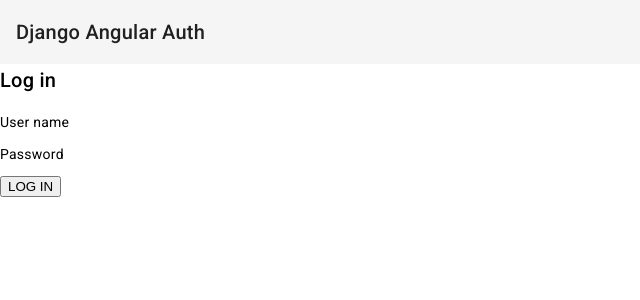
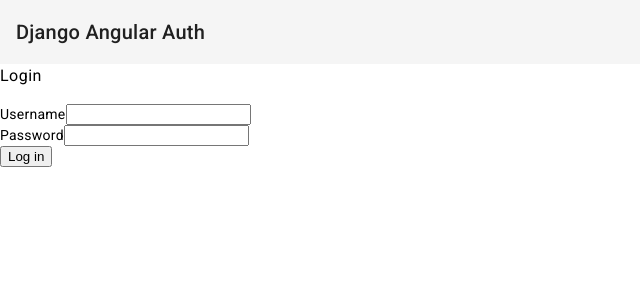
Before and after one commit to Marinavazmed/Proyecto-integrado-Marinavaz-Angular, an Angular app: page /login in a window 1280 px wide. Shown: the top 300 px of the page, without its empty margins (0-640 px from the left). Built offline with nearby package versions, Linux system fonts and the light colour scheme.

Commit message:
cors headers configurados, formulario de login

```diff
--- a/angular.json
+++ b/angular.json
@@ -65,6 +65,10 @@
         },
         "serve": {
           "builder": "@angular-devkit/build-angular:dev-server",
+          "options":{
+            "browserTarget": "frontend:build",
+            "proxyConfig": "src/proxy.conf.json"
+          },
           "configurations": {
             "production": {
               "browserTarget": "PI:build:production"
--- a/src/app/auth.service.ts
+++ b/src/app/auth.service.ts
@@ -10,7 +10,7 @@
 
   constructor(private http: HttpClient) { }
 
-   logIn(username: string, password: string): Observable<any> {
+   logIn(username: string, password: string ): Observable<any> {
      return this.http.post(
        'http://127.0.0.1:8000/api-user-login/', { username, password }
        ) as Observable<any>;
--- a/src/app/user-login/user-login.component.html
+++ b/src/app/user-login/user-login.component.html
@@ -1,20 +1,17 @@
 <div class="login-form-container">
-    <h2>Log in</h2>
-
-      <p>
-
-          User name
-
-
-      </p>
-      <p>
-
-          Password
-
-
-      </p>
-      <p>
-        <button type="submit">LOG IN</button>
-      </p>
+  <h4 class="card-header">Login</h4>
+  <div class="card-body">
+      <form [formGroup]="logInForm" (ngSubmit)="onSubmit(logInForm?.value)">
+          <div class="mb-3">
+              <label class="form-label">Username</label>
+              <input type="text" formControlName="username" class="form-control"/>
+          </div>
+          <div class="mb-3">
+              <label class="form-label">Password</label>
+              <input type="password" formControlName="password" class="form-control" />
+          </div>
+          <button>Log in</button>
+      </form>
+  </div>
 
    </div>
--- a/src/app/user-login/user-login.component.ts
+++ b/src/app/user-login/user-login.component.ts
@@ -14,7 +14,7 @@
   constructor(private formBuilder: FormBuilder, private authService: AuthService) {
    this.logInForm = this.formBuilder.group({
      username: ['', Validators.required],
-     password: ['', Validators.required]
+     password: ['', Validators.required],
    });
   }
 
@@ -33,7 +33,7 @@
    );
   }
 
-  onSubmit(formData: UserCredentials): void {
+  onSubmit(formData: any): void {
     if (this.logInForm.invalid) {
       console.log(this.logInForm.errors);
     } else {
--- /dev/null
+++ b/src/proxy.conf.json
@@ -0,0 +1,6 @@
+{
+    "/api":{
+        "target": "http://localhost:8000",
+        "secure": false
+    }
+}
```
